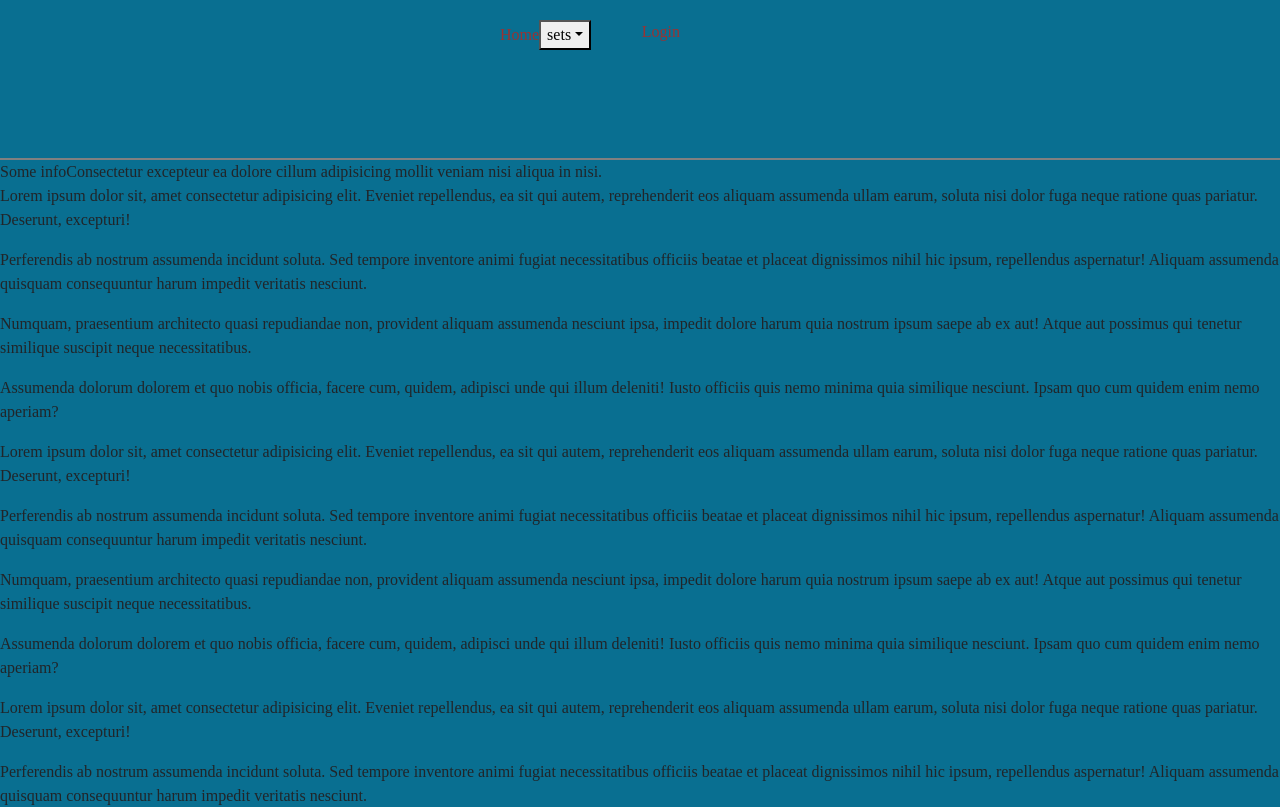
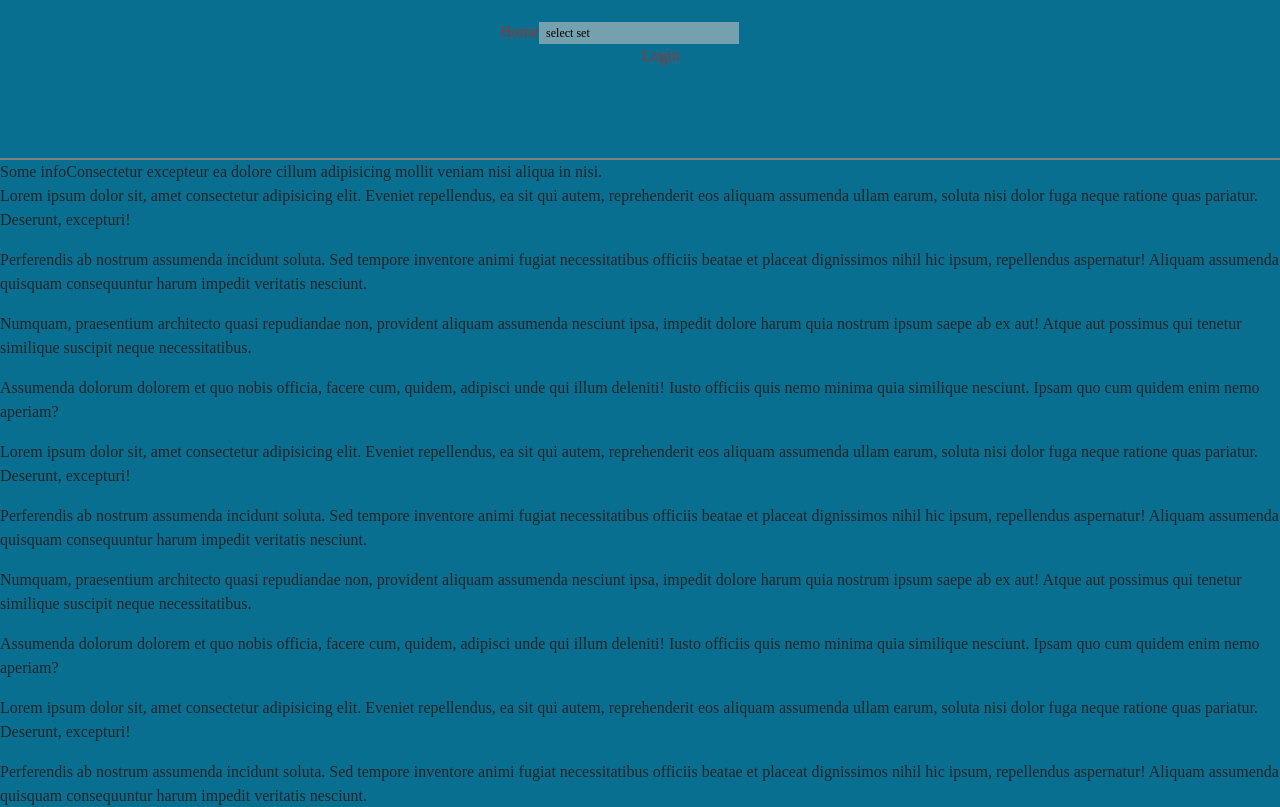
Before and after one commit to NikitaChernyavskii/mtg-collector, an Angular app in the folder WebUI/: page / in a window 1280 px wide. Shown: the top 807 px of the page. Built offline with nearby package versions, Linux system fonts and the light colour scheme.

Commit message:
updated styles for dropdown

```diff
--- a/WebUI/src/app/components/layout/header/header.component.css
+++ b/WebUI/src/app/components/layout/header/header.component.css
@@ -1,20 +1,20 @@
-#header {
+.header {
     height: 160px;
     border-bottom: 2px solid grey;
     background-color: #096F91;
 }
 
-#header-menu {
+.header-menu {
     margin: auto;
     padding: 20px 20px;
     width: 25%;
 }
 
-#header-menu-wrapper-left {
+.header-menu-wrapper-left {
     float: left;
 }
 
-#header-menu-wrapper-right {
+.header-menu-wrapper-right {
     float: right;
     margin-right: 100px;
 }
@@ -25,6 +25,39 @@
     color: #993333;
 }
 
+.card-set-dropdown::-ms-expand {
+    display: none;
+}
+
+.card-set-dropdown {
+    -webkit-appearance: none;
+    -moz-appearance: none;
+    padding: 2px 30px 2px 2px;
+}
+
+.dropdown-toggle::after {
+  display:none;
+}
+
+.card-set-dropdown,
+.card-set-dropdown-item {
+    font-size: 12px;
+    width: 200px;
+    text-align: left;
+    background: #75a1af;
+    padding: 2px 2px 2px 7px;
+}
+
+.dropdown-menu,
+.card-set-dropdown,
+.card-set-dropdown-item {
+    border: 0;
+}
+
+.dropdown-menu {
+    padding: 0;
+}
+
 .header-menu-item>span:hover {
     color: black;
     text-shadow: 1px 0.1px #661515;
--- a/WebUI/src/app/components/layout/header/header.component.html
+++ b/WebUI/src/app/components/layout/header/header.component.html
@@ -1,19 +1,19 @@
-<div id="header">
-  <div id="header-menu">
-    <div id="header-menu-wrapper-left">
+<div class="header">
+  <div class="header-menu">
+    <div class="header-menu-wrapper-left">
       <div class="header-menu-item" (click)="homeClick()"><span>Home</span></div>
       <div class="header-menu-item">
         <div ngbDropdown>
-          <button id="card-set-dropdown-toggle" ngbDropdownToggle>sets</button>
+          <button class="card-set-dropdown-toggle card-set-dropdown" ngbDropdownToggle>{{getCardSetDropDownCurrentValue}}</button>
           <div ngbDropdownMenu class="dropdown-menu" aria-labelledby="card-set-dropdown-toggle">
-            <button class="dropdown-item" *ngFor="let set of cardSets">
+            <button class="dropdown-item card-set-dropdown-item" *ngFor="let set of cardSets" (click)="selectCardSetClick(set)">
               {{set.name}}
             </button>
           </div>
         </div>
       </div>
     </div>
-    <div id="header-menu-wrapper-right">
+    <div class="header-menu-wrapper-right">
       <div class="header-menu-item"><span>Login</span></div>
     </div>
   </div>
--- a/WebUI/src/app/components/layout/header/header.component.ts
+++ b/WebUI/src/app/components/layout/header/header.component.ts
@@ -10,6 +10,7 @@ import { CardSet } from '../../../models';
 export class HeaderComponent implements OnInit  {
 
   cardSets: Array<CardSet>;
+  selectedCardSet: CardSet = null;
 
   ngOnInit() {
     // HACK: move to http service
@@ -20,4 +21,12 @@ export class HeaderComponent implements OnInit  {
 
   homeClick(): void {
   }
+
+  selectCardSetClick(cardSet: CardSet) {
+    this.selectedCardSet = cardSet;
+  }
+
+  get getCardSetDropDownCurrentValue(): string {
+    return this.selectedCardSet ? this.selectedCardSet.name : 'select set';
+  }
 }
```
